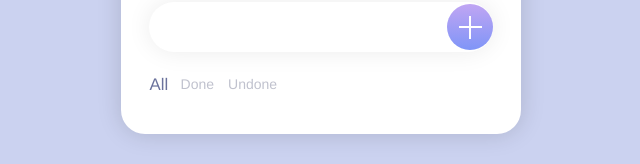
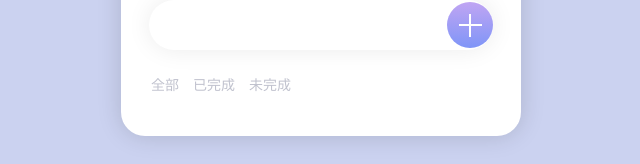
Before and after one commit to tangtang/Vue-todoapp, a Vue app: page / in a window 1280 px wide. Shown: the part 385-549 px from the top of the page, without its empty margins (319-959 px from the left). Built offline with nearby package versions, Linux system fonts and the light colour scheme.

Commit message:
fifth commit
filter todoitems

```diff
--- a/src/App.vue
+++ b/src/App.vue
@@ -3,14 +3,16 @@
     <div class="container">
       <h1>欢迎使用 orange 待办事项</h1>
       <todo-add :tid="todos.length" @add-todo="addTodo"/>
-      <todo-filter />
-      <todo-list :todos="todos" />
+      <!-- 过滤选项传递给todo-filter组件，监听change-filter属性 -->
+      <todo-filter :selected="filter" @change-filter="filter = $event" />
+      <!-- 显示过滤后的数组 -->
+      <todo-list :todos="filteredTodos" />
     </div>
   </main>
 </template>
 
 <script>
-import { ref }  from "vue";
+import { computed,ref }  from "vue";
 import TodoAdd from './components/TodoAdd.vue';
 import TodoFilter from './components/TodoFilter.vue';
 import TodoList from './components/TodoList.vue';
@@ -21,9 +23,26 @@ export default {
   setup (){
     const todos = ref([]);//包装一个空数组，来作为默认todo列表的数据
     const addTodo = (todo) => todos.value.push(todo);
-    return { //在temp中使用函数和数据，要以对象的新式返回
+
+    const filter = ref("all");//选项默认为all
+
+    //根据filter的值过滤列表，把过滤好的数组放到filter.todos变量中
+    const filteredTodos = computed(() => {
+      switch (filter.value){
+        case "done":
+          return todos.value.filter((todo) => todo.completed);
+        case "todo":
+         return todos.value.filter((todo) => !todo.completed)
+         default:
+          return todos.value;
+      }
+    });
+
+    return { //在temp中使用函数和数据，要以对象的形式返回
       todos,
       addTodo,
+      filter,
+      filteredTodos,
     };
   },
 };
--- a/src/components/TodoFilter.vue
+++ b/src/components/TodoFilter.vue
@@ -1,19 +1,32 @@
 <template>
   <div class="filters">
-        <span class="filter active">All</span>
-        <span class="filter">Done</span>
-        <span class="filter">Undone</span>
-      </div>
+    <span
+    v-for="filter in filters"
+    :key="filter.value"
+    @click="$emit('change-filter',filter.value)"
+    class="filter"
+    :class=" {active: selected ===filter.value}">
+      {{ filter.label }}
+    </span>
+  </div>
 </template>
 
 <script>
 export default {
-name:"TodoFilter"
-}
+  name: "TodoFilter",
+  props:["seleted"],
+  setup() {
+    const filters = [
+      { label: "全部", value: "all" },
+      { label: "已完成", value: "done" },
+      { label: "未完成", value: "todo" },
+    ];
+    return { filters };
+  },
+};
 </script>
 
 <style>
-
 .filters {
   display: flex;
   margin: 24px 2px;
@@ -24,6 +37,7 @@ name:"TodoFilter"
 .filters .filter {
   margin-right: 14px;
   transition: 0.8s;
+  cursor: pointer;
 }
 
 .filters .filter.active {
```
